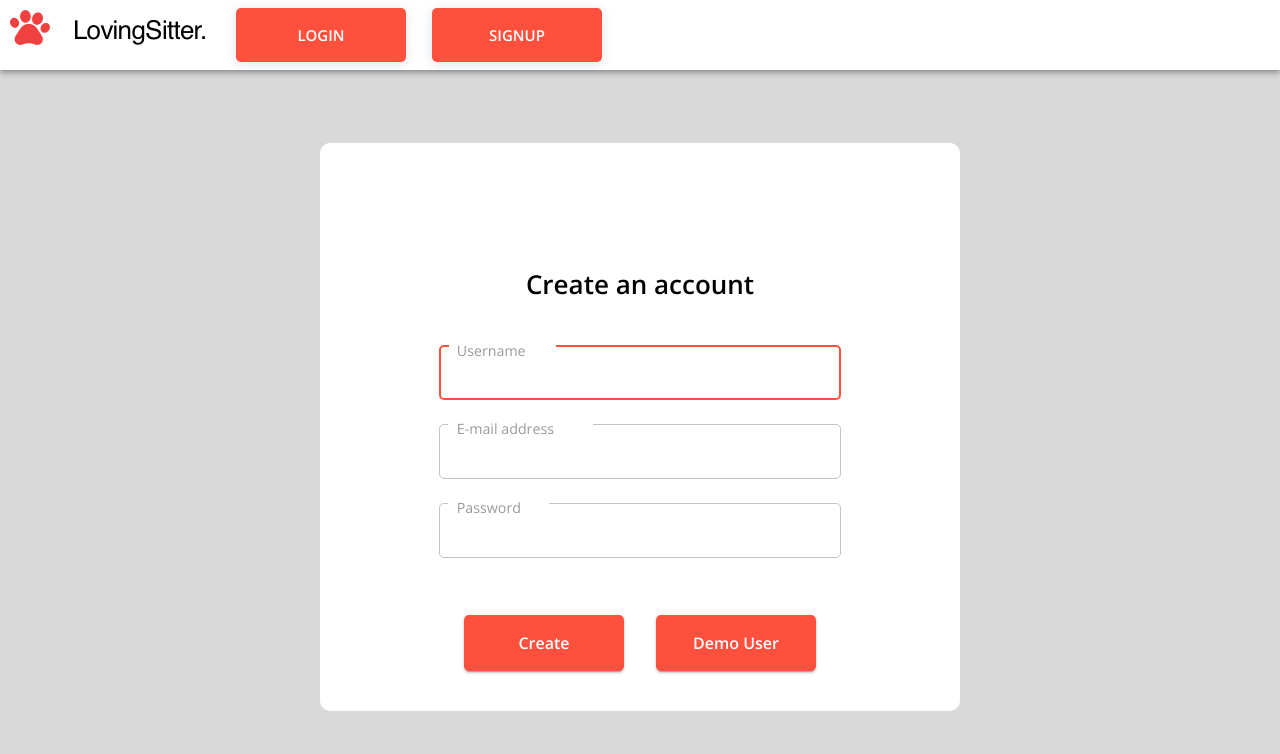
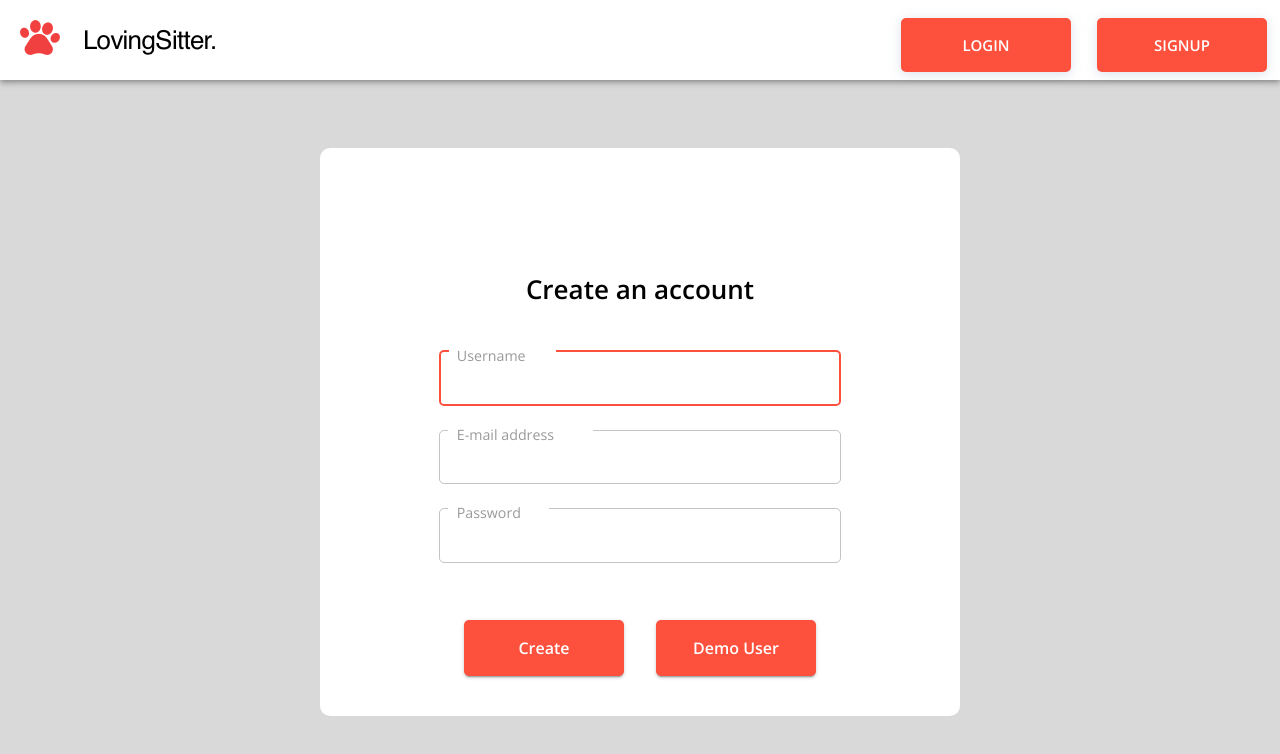
Before and after one commit to hatchways/team-french-onion, a React (Create React App) app in the folder client/: page /signup in a window 1280 px wide. Shown: the top 754 px of the page. Built offline with nearby package versions, Linux system fonts and the light colour scheme.

Commit message:
finish logo

```diff
--- a/client/src/components/LogoHeader/LogoHeader.tsx
+++ b/client/src/components/LogoHeader/LogoHeader.tsx
@@ -12,11 +12,11 @@ const LogoHeader = ({ loggedIn }: Props): JSX.Element => {
   const classes = useStyles();
 
   return (
-    <MUILink component={RouterLink} to={loggedIn ? '/dashboard' : '/login'}>
-      <Box className={classes.logo}>
+    <Box className={classes.logo}>
+      <MUILink component={RouterLink} to={loggedIn ? '/dashboard' : '/login'}>
         <img width="auto" src={logo} />
-      </Box>
-    </MUILink>
+      </MUILink>
+    </Box>
   );
 };
 
--- a/client/src/components/LogoHeader/useStyles.ts
+++ b/client/src/components/LogoHeader/useStyles.ts
@@ -1,18 +1,13 @@
 import { makeStyles } from '@material-ui/core/styles';
 
 const useStyles = makeStyles((theme) => ({
+  root: {
+    border: '1px solid red',
+  },
   logo: {
     display: 'flex',
-    maxHeight: 50,
-    flexGrow: 3,
-    margin: 10,
-  },
-  logoText: {
-    fontFamily: 'Arial',
-    fontWeight: 'bold',
-    fontSize: 25,
-    marginLeft: 10,
-    paddingTop: 10,
+    flexGrow: 1,
+    margin: 20,
   },
 }));
 
```
